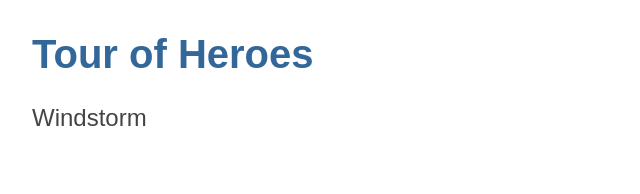
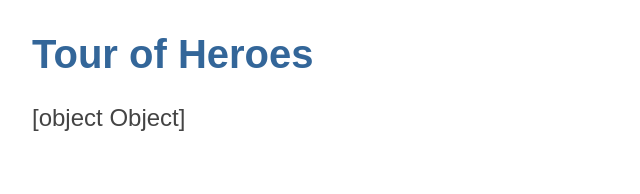
Before and after one commit to kruglyakov-ak/angular-tour-of-heroes, an Angular app: page / in a window 1280 px wide. Shown: the top 194 px of the page, without its empty margins (0-640 px from the left). Built offline with nearby package versions, Linux system fonts and the light colour scheme.

Commit message:
Create a Hero interface

```diff
--- a/src/app/heroes/heroes.component.ts
+++ b/src/app/heroes/heroes.component.ts
@@ -1,4 +1,5 @@
 import { Component, OnInit } from '@angular/core';
+import { Hero } from '../hero';
 
 @Component({
   selector: 'app-heroes',
@@ -6,7 +7,10 @@ import { Component, OnInit } from '@angular/core';
   styleUrls: ['./heroes.component.scss']
 })
 export class HeroesComponent implements OnInit {
-  hero = 'Windstorm';
+  hero: Hero = {
+    id: 1,
+    name: 'Windstorm'
+  };
   constructor() { }
 
   ngOnInit(): void {
```
